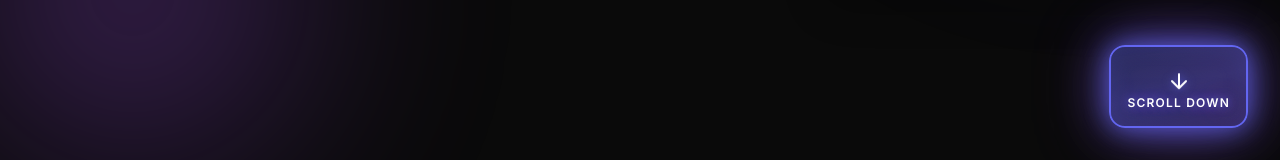
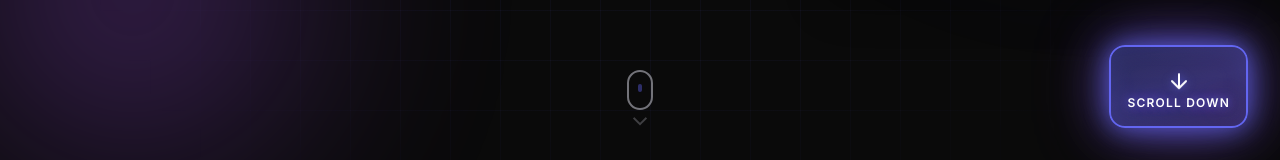
Before and after one commit to GeoffreyMakawaMbewe/Potfolio-Website, a React (Vite) app: page / in a window 1280 px wide. Shown: the part 640-800 px from the top of the page. Built offline with nearby package versions, Linux system fonts and the light colour scheme.

Commit message:
Implemented scroll indicator

```diff
--- a/package.json
+++ b/package.json
@@ -13,6 +13,7 @@
     "@emailjs/browser": "^4.4.1",
     "react": "^19.2.0",
     "react-dom": "^19.2.0",
+    "react-hot-toast": "^2.6.0",
     "swiper": "^12.0.3"
   },
   "devDependencies": {
--- a/src/App.jsx
+++ b/src/App.jsx
@@ -10,6 +10,7 @@ import Footer from './components/Footer';
 import ScrollToBottom from './components/ScrollToBottom';
 import ScrollToTop from './components/ScrollToTop';
 import Loader from './components/Loader';
+import { Toaster } from 'react-hot-toast';
 import './App.css';
 
 function App() {
@@ -63,6 +64,15 @@ function App() {
 
   return (
     <div className="app">
+      <Toaster
+        position="top-right"
+        toastOptions={{
+          style: {
+            background: '#333',
+            color: '#fff',
+          },
+        }}
+      />
       <Navbar theme={theme} toggleTheme={toggleTheme} />
       <main>
         <Hero />
--- a/src/components/Contact.jsx
+++ b/src/components/Contact.jsx
@@ -1,14 +1,17 @@
 import React, { useRef, useState } from 'react';
 import emailjs from '@emailjs/browser';
+import toast from 'react-hot-toast';
 import './Contact.css';
 
 const Contact = () => {
   const form = useRef();
-  const [status, setStatus] = useState('');
+  const [isSending, setIsSending] = useState(false);
 
   const sendEmail = (e) => {
     e.preventDefault();
-    setStatus('sending');
+    setIsSending(true);
+    const loadingToast = toast.loading('Sending message...');
+
     emailjs.sendForm(
       import.meta.env.VITE_EMAILJS_SERVICE_ID,
       import.meta.env.VITE_EMAILJS_TEMPLATE_ID,
@@ -16,14 +19,16 @@ const Contact = () => {
       import.meta.env.VITE_EMAILJS_PUBLIC_KEY
     )
       .then(() => {
-        setStatus('success');
+        toast.dismiss(loadingToast);
+        toast.success('Message sent successfully!');
         form.current.reset();
-        setTimeout(() => setStatus(''), 5000);
+        setIsSending(false);
       })
       .catch((error) => {
-        setStatus('error');
+        toast.dismiss(loadingToast);
+        toast.error('Failed to send message. Please try again.');
         console.error(error.text);
-        setTimeout(() => setStatus(''), 5000);
+        setIsSending(false);
       });
   };
 
@@ -53,11 +58,9 @@ const Contact = () => {
               <textarea name="message" id="message" rows="5" placeholder=" " required></textarea>
               <label htmlFor="message">Message</label>
             </div>
-            <button type="submit" className="btn btn-primary" disabled={status === 'sending'}>
-              {status === 'sending' ? 'Sending...' : 'Send Message'}
+            <button type="submit" className="btn btn-primary" disabled={isSending}>
+              {isSending ? 'Sending...' : 'Send Message'}
             </button>
-            {status === 'success' && <p className="success-msg">Message sent successfully!</p>}
-            {status === 'error' && <p className="error-msg">Failed to send message. Please try again.</p>}
           </form>
         </div>
       </div>
--- a/src/components/Hero.css
+++ b/src/components/Hero.css
@@ -206,3 +206,81 @@
   from, to { border-color: transparent }
   50% { border-color: var(--text-accent) }
 }
+
+/* Hero Grid Background */
+.hero-grid {
+  position: absolute;
+  top: 0;
+  left: 0;
+  width: 100%;
+  height: 100%;
+  background-image:
+    linear-gradient(rgba(99, 102, 241, 0.05) 1px, transparent 1px),
+    linear-gradient(90deg, rgba(99, 102, 241, 0.05) 1px, transparent 1px);
+  background-size: 50px 50px;
+  mask-image: radial-gradient(circle at center, black 40%, transparent 80%);
+  -webkit-mask-image: radial-gradient(circle at center, black 40%, transparent 80%);
+  z-index: 0;
+  pointer-events: none;
+}
+
+/* Scroll Down Indicator */
+.scroll-down {
+  position: absolute;
+  bottom: 2rem;
+  left: 50%;
+  transform: translateX(-50%);
+  display: flex;
+  flex-direction: column;
+  align-items: center;
+  gap: 0.5rem;
+  text-decoration: none;
+  opacity: 0.7;
+  transition: opacity 0.3s ease;
+  z-index: 10;
+}
+
+.scroll-down:hover {
+  opacity: 1;
+}
+
+.mouse {
+  width: 26px;
+  height: 40px;
+  border: 2px solid var(--text-secondary);
+  border-radius: 20px;
+  position: relative;
+}
+
+.wheel {
+  width: 4px;
+  height: 8px;
+  background: var(--primary-color);
+  border-radius: 2px;
+  position: absolute;
+  top: 6px;
+  left: 50%;
+  transform: translateX(-50%);
+  animation: scrollWheel 2s infinite;
+}
+
+.arrow {
+  width: 10px;
+  height: 10px;
+  border-right: 2px solid var(--text-secondary);
+  border-bottom: 2px solid var(--text-secondary);
+  transform: rotate(45deg);
+  animation: scrollArrow 2s infinite;
+  animation-delay: 0.2s;
+}
+
+@keyframes scrollWheel {
+  0% { top: 6px; opacity: 1; }
+  100% { top: 20px; opacity: 0; }
+}
+
+@keyframes scrollArrow {
+  0% { opacity: 0; transform: rotate(45deg) translate(-5px, -5px); }
+  50% { opacity: 1; }
+  100% { opacity: 0; transform: rotate(45deg) translate(5px, 5px); }
+}
--- a/src/components/Hero.jsx
+++ b/src/components/Hero.jsx
@@ -53,7 +53,15 @@ const Hero = () => {
       <div className="hero-background">
         <div className="glow glow-1"></div>
         <div className="glow glow-2"></div>
+        <div className="hero-grid"></div>
       </div>
+
+      <a href="#about" className="scroll-down">
+        <span className="mouse">
+          <span className="wheel"></span>
+        </span>
+        <span className="arrow"></span>
+      </a>
     </section>
   );
 };
--- /dev/null
+++ b/src/components/Modal.css
@@ -0,0 +1,101 @@
+.modal-overlay {
+  position: fixed;
+  top: 0;
+  left: 0;
+  right: 0;
+  bottom: 0;
+  background-color: rgba(0, 0, 0, 0.75);
+  backdrop-filter: blur(5px);
+  display: flex;
+  align-items: center;
+  justify-content: center;
+  z-index: 2000;
+  opacity: 0;
+  animation: fadeIn 0.3s forwards;
+}
+
+.modal-container {
+  background: var(--bg-primary);
+  width: 90%;
+  max-width: 800px;
+  max-height: 90vh;
+  border-radius: var(--radius-md);
+  border: 1px solid rgba(99, 102, 241, 0.3);
+  box-shadow: 0 25px 50px -12px rgba(0, 0, 0, 0.5);
+  display: flex;
+  flex-direction: column;
+  transform: scale(0.95);
+  animation: scaleIn 0.3s forwards;
+}
+
+.modal-header {
+  padding: 1.5rem;
+  border-bottom: 1px solid rgba(255, 255, 255, 0.1);
+  display: flex;
+  justify-content: space-between;
+  align-items: center;
+}
+
+.modal-title {
+  font-size: 1.25rem;
+  font-weight: 600;
+  color: var(--text-primary);
+  margin: 0;
+}
+
+.modal-close {
+  background: transparent;
+  border: none;
+  color: var(--text-secondary);
+  font-size: 2rem;
+  line-height: 1;
+  cursor: pointer;
+  transition: color 0.2s;
+  padding: 0;
+  width: 32px;
+  height: 32px;
+  display: flex;
+  align-items: center;
+  justify-content: center;
+}
+
+.modal-close:hover {
+  color: var(--primary-color);
+}
+
+.modal-content {
+  padding: 1.5rem;
+  overflow-y: auto;
+  flex: 1;
+}
+
+@keyframes fadeIn {
+  to { opacity: 1; }
+}
+
+@keyframes scaleIn {
+  to { transform: scale(1); }
+}
+
+@media (max-width: 640px) {
+  .modal-container {
+    width: 95%;
+  }
+  .modal-header, .modal-content {
+    padding: 1rem;
+  }
+}
+
+.apk-download-container {
+  text-align: center;
+  padding: 2rem;
+  display: flex;
+  flex-direction: column;
+  align-items: center;
+  gap: 1.5rem;
+}
+
+.apk-download-container p {
+  color: var(--text-secondary);
+  font-size: 1.1rem;
+}
--- /dev/null
+++ b/src/components/Modal.jsx
@@ -0,0 +1,33 @@
+import React, { useEffect } from 'react';
+import './Modal.css';
+
+const Modal = ({ isOpen, onClose, title, content }) => {
+  useEffect(() => {
+    if (isOpen) {
+      document.body.style.overflow = 'hidden';
+    } else {
+      document.body.style.overflow = 'unset';
+    }
+    return () => {
+      document.body.style.overflow = 'unset';
+    };
+  }, [isOpen]);
+
+  if (!isOpen) return null;
+
+  return (
+    <div className="modal-overlay" onClick={onClose}>
+      <div className="modal-container" onClick={(e) => e.stopPropagation()}>
+        <div className="modal-header">
+          <h3 className="modal-title">{title}</h3>
+          <button className="modal-close" onClick={onClose}>&times;</button>
+        </div>
+        <div className="modal-content">
+          {content}
+        </div>
+      </div>
+    </div>
+  );
+};
+
+export default Modal;
--- a/src/components/Projects.jsx
+++ b/src/components/Projects.jsx
@@ -1,5 +1,6 @@
 import React, { useState } from 'react';
 import './Projects.css';
+import Modal from './Modal';
 import { Swiper, SwiperSlide } from 'swiper/react';
 import 'swiper/css';
 import 'swiper/css/navigation';
@@ -45,10 +46,22 @@ const categories = ["All", "Android", "Full‑Stack", "Web"];
 
 const Projects = () => {
   const [selectedCategory, setSelectedCategory] = useState("All");
+  const [modalOpen, setModalOpen] = useState(false);
+  const [currentProject, setCurrentProject] = useState(null);
 
   const filteredProjects = selectedCategory === "All"
     ? projectsData
     : projectsData.filter(p => p.category === selectedCategory);
+
+  const handleOpenModal = (project) => {
+    setCurrentProject(project);
+    setModalOpen(true);
+  };
+
+  const handleCloseModal = () => {
+    setModalOpen(false);
+    setCurrentProject(null);
+  };
 
   return (
     <section id="projects" className="section projects">
@@ -86,7 +99,7 @@ const Projects = () => {
                   <div className="project-image-overlay">
                     <div className="project-links-overlay">
                       {project.demoLink !== "#" && (
-                        <a href={project.demoLink} target="_blank" rel="noopener noreferrer" className="overlay-link">Live Demo</a>
+                        <button onClick={() => handleOpenModal(project)} className="overlay-link">Live Demo</button>
                       )}
                       {project.githubLink !== "#" && (
                         <a href={project.githubLink} target="_blank" rel="noopener noreferrer" className="overlay-link">View Code</a>
@@ -109,7 +122,7 @@ const Projects = () => {
                   </div>
                   <div className="project-actions">
                     {project.demoLink !== "#" && (
-                      <a href={project.demoLink} target="_blank" rel="noopener noreferrer" className="btn-project btn-demo">Live Demo →</a>
+                      <button onClick={() => handleOpenModal(project)} className="btn-project btn-demo">Live Demo →</button>
                     )}
                     {project.githubLink !== "#" && (
                       <a href={project.githubLink} target="_blank" rel="noopener noreferrer" className="btn-project btn-code">View Code</a>
@@ -121,6 +134,32 @@ const Projects = () => {
           ))}
         </Swiper>
       </div>
+
+      {/* Live Demo Modal */}
+      <Modal
+        isOpen={modalOpen}
+        onClose={handleCloseModal}
+        title={currentProject?.title || "Live Demo"}
+        content={
+          <div className="demo-content">
+            {currentProject?.demoLink && currentProject.demoLink.endsWith('.apk') ? (
+              <div className="apk-download-container">
+                <p>This is an Android application. You can download the APK below:</p>
+                <a href={currentProject.demoLink} className="btn-project btn-demo" download>Download APK</a>
+              </div>
+            ) : (
+              <iframe
+                src={currentProject?.demoLink}
+                title="Live Demo"
+                className="demo-iframe"
+                width="100%"
+                height="500px"
+                style={{ border: 'none', borderRadius: '8px' }}
+              />
+            )}
+          </div>
+        }
+      />
     </section>
   );
 };
```
Also changed, not shown: 1 other file (tests, documents, lock files or other folders).
